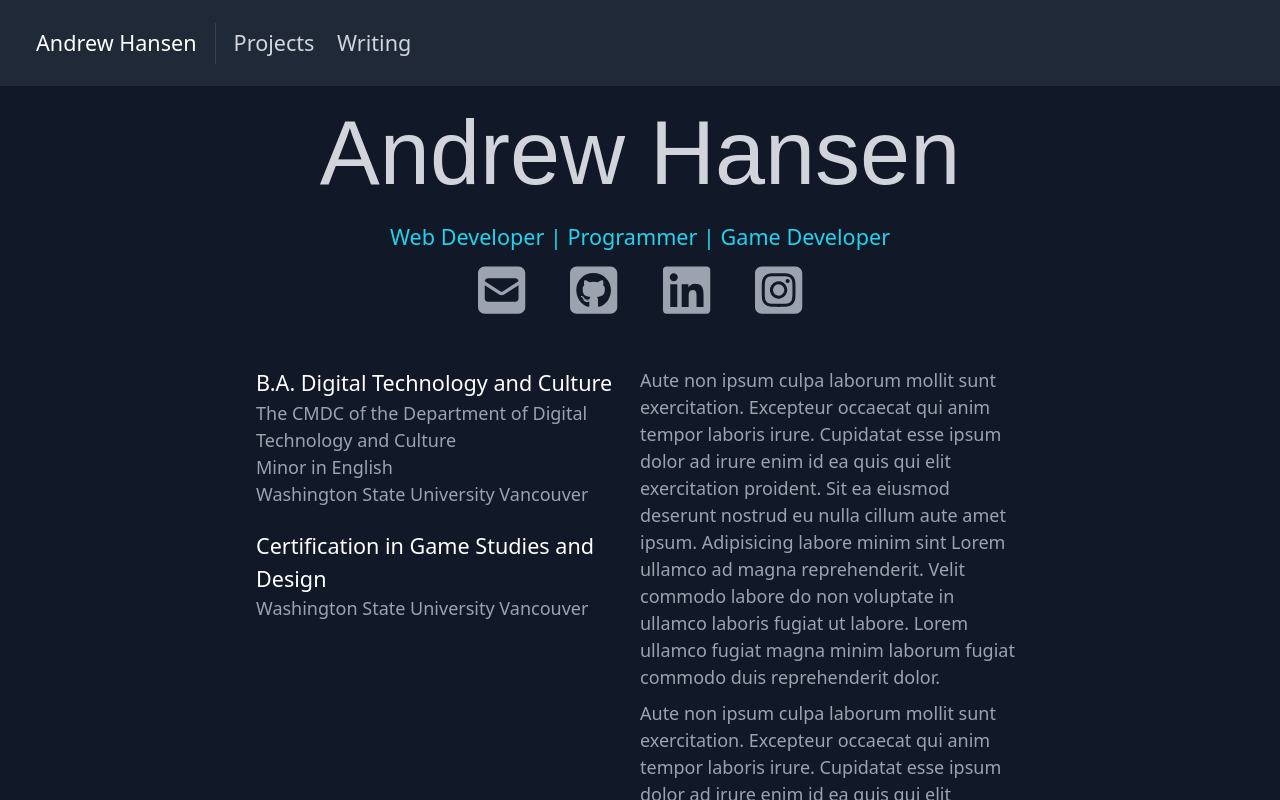
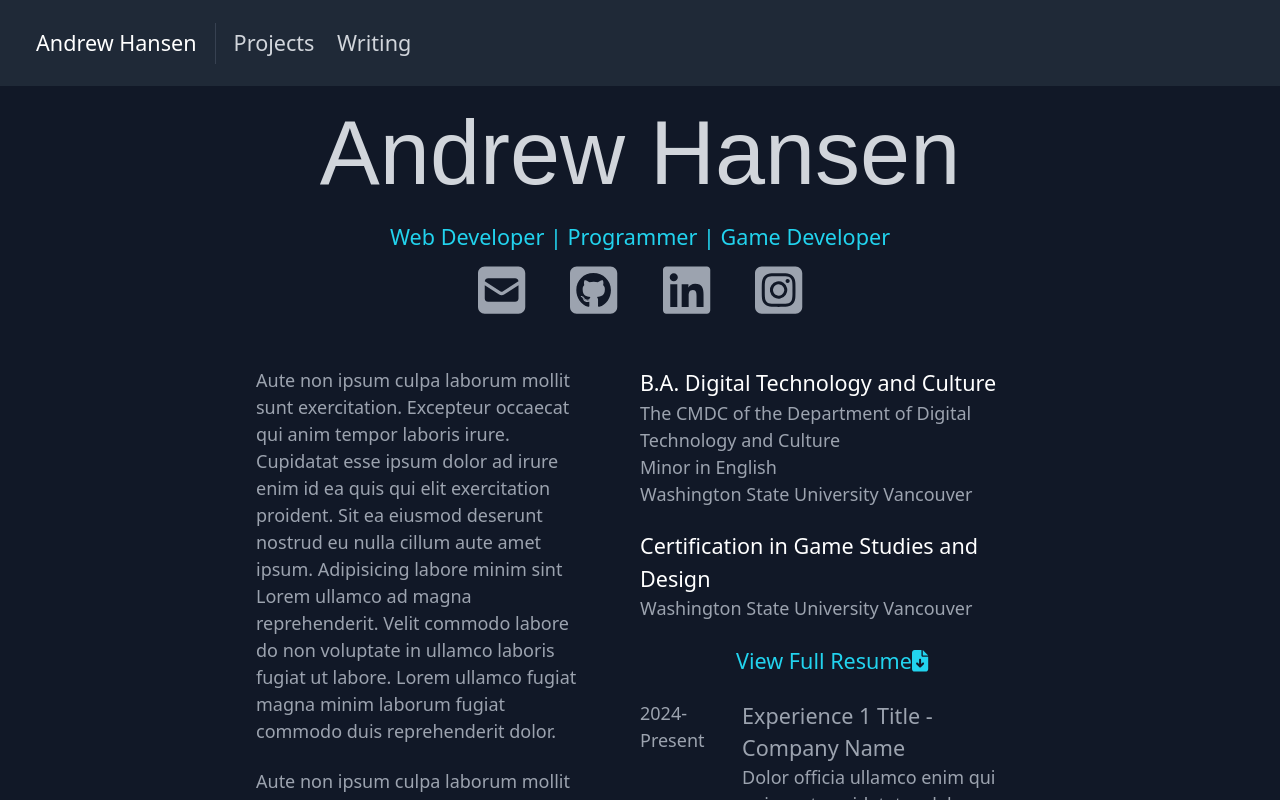
Before and after one commit to axolotliterature/portfolio-react, a React (Create React App) app in the folder portfolio/: page / in a window 1280 px wide. Shown: the top 800 px of the page. Built offline with nearby package versions, Linux system fonts and the light colour scheme.

Commit message:
Flipped paragraph and education sides to balance page, cleaned up some of the commented-out lines in home.js, fixed  svg-inline css adjustments

```diff
--- a/portfolio/src/index.css
+++ b/portfolio/src/index.css
@@ -72,7 +72,7 @@ h3 {
   display: inline-block;
 }
 
-.svg-inline--fa {
+#about-header .svg-inline--fa {
   height: 2.5em;
 }
 
@@ -84,6 +84,7 @@ h3 {
 
 #about-left {
   grid-column: span 1 / span 1;
+  margin-right: 15%;
 }
 
 #about-right {
--- a/portfolio/src/pages/home.js
+++ b/portfolio/src/pages/home.js
@@ -3,15 +3,9 @@ import { faSquareGithub } from '@fortawesome/free-brands-svg-icons'
 import { faSquareEnvelope } from '@fortawesome/free-solid-svg-icons'
 import { faLinkedin } from  '@fortawesome/free-brands-svg-icons'
 import { faSquareInstagram } from '@fortawesome/free-brands-svg-icons'
+import { faFileArrowDown } from '@fortawesome/free-solid-svg-icons'
 
-
-// import face from '../img/hansen-1-4x3.jpg'
 import resume from '../documents/andrew-hansen-resume.pdf'
-
-// import emailIcon from '../img/icons/mail.png'
-// import githubIcon from '../img/icons/github.png'
-// import instagramIcon from '../img/icons/instagram.png'
-// import linkedinIcon from '../img/icons/linkedin.png'
 
 export default function Home() {
     return <>
@@ -34,13 +28,10 @@ export default function Home() {
                     {/* LEFT SIDE FOR INTRO AND CONTACT */}
 
                     {/* <h1 className="title-font font-medium text-white mb-1">Education</h1> */}
-                    <h3 className="text-white">B.A. Digital Technology and Culture</h3>
-                    <p>The CMDC of the Department of Digital Technology and Culture</p>
-                    <p>Minor in English</p>
-                    <p className="pb-5">Washington State University Vancouver</p>
 
-                    <h3 className="text-white">Certification in Game Studies and Design</h3>
-                    <p>Washington State University Vancouver</p>
+                    <p className="pb-5"> Aute non ipsum culpa laborum mollit sunt exercitation. Excepteur occaecat qui anim tempor laboris irure. Cupidatat esse ipsum dolor ad irure enim id ea quis qui elit exercitation proident. Sit ea eiusmod deserunt nostrud eu nulla cillum aute amet ipsum. Adipisicing labore minim sint Lorem ullamco ad magna reprehenderit. Velit commodo labore do non voluptate in ullamco laboris fugiat ut labore. Lorem ullamco fugiat magna minim laborum fugiat commodo duis reprehenderit dolor. </p>
+
+                    <p> Aute non ipsum culpa laborum mollit sunt exercitation. Excepteur occaecat qui anim tempor laboris irure. Cupidatat esse ipsum dolor ad irure enim id ea quis qui elit exercitation proident. Sit ea eiusmod deserunt nostrud eu nulla cillum aute amet ipsum. Adipisicing labore minim sint Lorem ullamco ad magna reprehenderit. Velit commodo labore do non voluptate in ullamco laboris fugiat ut labore. Lorem ullamco fugiat magna minim laborum fugiat commodo duis reprehenderit dolor. </p>
 
                     {/* <h1 className="title-font font-medium text-white mb-1 pt-4">Proficiencies</h1>
                     <h3 className="text-cyan-600 pt-3">Game Development and Design</h3>
@@ -62,12 +53,16 @@ export default function Home() {
                     {/* RIGHT SIDE FOR EXPERIENCE BRIEF AND RESUME LINK */}
                     {/* as a lifelong tinkerer... former career mechanic,  */}
 
-                    <p className="pb-2"> Aute non ipsum culpa laborum mollit sunt exercitation. Excepteur occaecat qui anim tempor laboris irure. Cupidatat esse ipsum dolor ad irure enim id ea quis qui elit exercitation proident. Sit ea eiusmod deserunt nostrud eu nulla cillum aute amet ipsum. Adipisicing labore minim sint Lorem ullamco ad magna reprehenderit. Velit commodo labore do non voluptate in ullamco laboris fugiat ut labore. Lorem ullamco fugiat magna minim laborum fugiat commodo duis reprehenderit dolor. </p>
+                    <h3 className="text-white">B.A. Digital Technology and Culture</h3>
+                    <p>The CMDC of the Department of Digital Technology and Culture</p>
+                    <p>Minor in English</p>
+                    <p className="pb-5">Washington State University Vancouver</p>
 
-                    <p> Aute non ipsum culpa laborum mollit sunt exercitation. Excepteur occaecat qui anim tempor laboris irure. Cupidatat esse ipsum dolor ad irure enim id ea quis qui elit exercitation proident. Sit ea eiusmod deserunt nostrud eu nulla cillum aute amet ipsum. Adipisicing labore minim sint Lorem ullamco ad magna reprehenderit. Velit commodo labore do non voluptate in ullamco laboris fugiat ut labore. Lorem ullamco fugiat magna minim laborum fugiat commodo duis reprehenderit dolor. </p>
+                    <h3 className="text-white">Certification in Game Studies and Design</h3>
+                    <p className="pb-5">Washington State University Vancouver</p>
 
                     <div id="about-right-resume">
-                    <h3 className="p-1 text-cyan-400 text-center"><a href={resume} rel="noreferrer noopener" target="_blank">View my CV Resume</a></h3>
+                    <h3 className="pb-5 text-cyan-400 text-center"><a href={resume} rel="noreferrer noopener" target="_blank">View Full Resume</a><FontAwesomeIcon icon={faFileArrowDown} /></h3>
                         <div className="exp-block">
                             <div id="" className="exp-left">
                                 <p>2024-Present</p>
```
